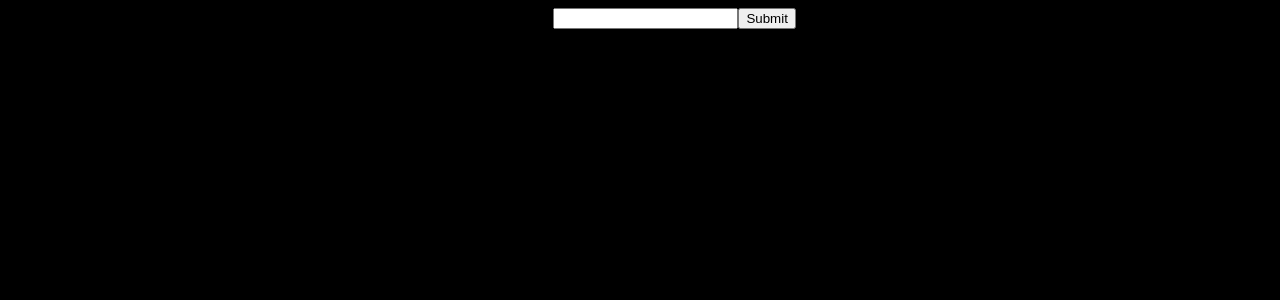
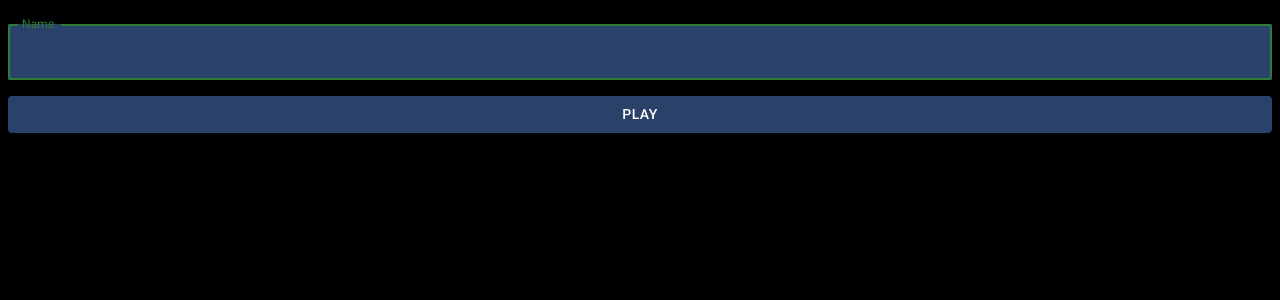
Before and after one commit to C14H14N2O4/jeopardy, a React (Create React App) app in the folder jeopardy_client/: page /player in a window 1280 px wide. Shown: the top 300 px of the page. Built offline with nearby package versions, Linux system fonts and the light colour scheme.

Commit message:
styling updates

```diff
--- a/jeopardy_client/public/index.html
+++ b/jeopardy_client/public/index.html
@@ -2,6 +2,7 @@
 <html lang="en">
   <head>
     <meta charset="utf-8" />
+    <link rel="stylesheet" href="https://fonts.googleapis.com/css?family=Roboto:300,400,500,700&display=swap" />
     <link rel="icon" href="%PUBLIC_URL%/favicon.ico" />
     <meta name="viewport" content="width=device-width, initial-scale=1" />
     <meta name="theme-color" content="#000000" />
--- a/jeopardy_client/src/App.js
+++ b/jeopardy_client/src/App.js
@@ -1,31 +1,40 @@
 import { Link } from "react-router-dom"
+import { createTheme, ThemeProvider } from '@mui/material/styles';
 import Button from '@mui/material/Button';
 import Stack from '@mui/material/Stack'
 import './styles/App.css'
 
-
+const theme = createTheme({
+  palette: {
+    primary: {
+      main: '#ffffff'
+    }
+  }
+})
 
 export default function App() {
   return (
     <div className="App">
      <div>
+      <ThemeProvider theme={theme}>
       <Stack spacing={2}>
        <nav>
-          <Link to="/player">
-            <Button variant="contained" color="secondary">Play</Button>
+          <Link to="/player" style={{ textDecoration: 'none'}}>
+            <Button variant="contained">Play</Button>
             </Link>
       </nav>
       <nav>
-          <Link to="/moderator">
+          <Link to="/moderator" style={{ textDecoration: 'none'}}>
           <Button variant="contained">Moderate</Button>
             </Link>
       </nav>
       <nav>
-          <Link to="/about">
+          <Link to="/about" style={{ textDecoration: 'none'}}>
           <Button variant="contained">About</Button>
             </Link>
       </nav>
       </Stack>
+      </ThemeProvider>
      </div>
     </div>
   );
--- a/jeopardy_client/src/components/SignIn.js
+++ b/jeopardy_client/src/components/SignIn.js
@@ -1,6 +1,9 @@
 import React, { useState } from 'react';
 import { useNavigate } from 'react-router';
+import Box from '@mui/material/Box';
+import TextField from '@mui/material/TextField';
 import {v4 as uuidv4 } from 'uuid';
+import { Button, Stack } from '@mui/material';
 
 export default function SignIn() {
     const navigate = useNavigate();
@@ -9,19 +12,39 @@
     const [redirect, setRedirect] = useState(false);
     function handleSubmit(evt) {
         evt.preventDefault();
-        navigate('/button', {state: {id: id, user: user}});
+        navigate('/buzzer', {state: {id: id, user: user}});
     }
     return (
-            <form onSubmit = {handleSubmit}>
-                <label>Username:
-                <input
-                    type="text"
-                    id = "userName"
-                    name = "userName"
-                    onChange = {e => setUser(e.target.value)}
-                    />
-                    </label>
-                <input type = "submit" value = "Submit"/>
-            </form>
+        <Box
+            component="form"
+            noValidate
+            autoComplete="off"
+            style = {{textAlign: 'center'}}>
+            <Stack spacing = {2}>
+            <div></div>
+            <TextField
+            sx={{input : {color: 'white', textAlign: 'center'}}}
+            onChange={e => setUser(e.target.value)}
+            id='outlined-basic'
+            label="Name"
+            variant='outlined'
+            color="success"
+            focused style={{backgroundColor: '#2a4269', color: '#ffffff', maxWidth: '100%'}}/>
+            <Button onClick={handleSubmit} style={{textAlign: "center", backgroundColor: '#2a4269', color: "#ffffff"}}>Play</Button>
+            </Stack>
+            </Box>
     )
+    // return (
+    //         <form onSubmit = {handleSubmit}>
+    //             <label>Username:
+    //             <input
+    //                 type="text"
+    //                 id = "userName"
+    //                 name = "userName"
+    //                 onChange = {e => setUser(e.target.value)}
+    //                 />
+    //                 </label>
+    //             <input type = "submit" value = "Submit"/>
+    //         </form>
+    // )
 }
--- a/jeopardy_client/src/index.js
+++ b/jeopardy_client/src/index.js
@@ -8,7 +8,7 @@
 import App from './App';
 import Player from './routes/Player'
 import About from './routes/About'
-import Button from './routes/Button'
+import Buzzer from './routes/Buzzer'
 import Moderator from './routes/Moderator'
 import WebTest from './components/WebTest'
 
@@ -20,7 +20,7 @@
       <Route path="/player" element={<Player/>}/>
       <Route path="/moderator" element={<Moderator/>}/>
       <Route path="/about" element={<About />} />
-      <Route path="/button" element={<Button />} />
+      <Route path="/buzzer" element={<Buzzer />} />
     </Routes>
   </BrowserRouter>
 );
--- a/jeopardy_client/src/routes/Button.js
+++ b/jeopardy_client/src/routes/Buzzer.js
@@ -1,8 +1,9 @@
 import { useLocation } from "react-router";
 import { useEffect } from 'react';
 import { w3cwebsocket as W3CWebSocket } from "websocket";
+import { Button } from "@mui/material";
 
-export default function Button() {
+export default function Buzzer() {
     const {state} = useLocation()
     const {id} = state;
     const {user} = state;
@@ -30,7 +31,10 @@
     }
     return (
         <div>
-            <button onClick = {buzzer}>Buzz</button>
+          <Button
+          style={{backgroundColor: '#2a4269', color: '#ffffff'}}
+            onClick = {buzzer}
+          >Buzz</Button>
             <div>
                 {/* {`${result}`} */}
             </div>
--- a/jeopardy_client/src/styles/App.css
+++ b/jeopardy_client/src/styles/App.css
@@ -1,5 +1,4 @@
 body {
     background-color: #000000;
-
     text-align: center;
 }
```
